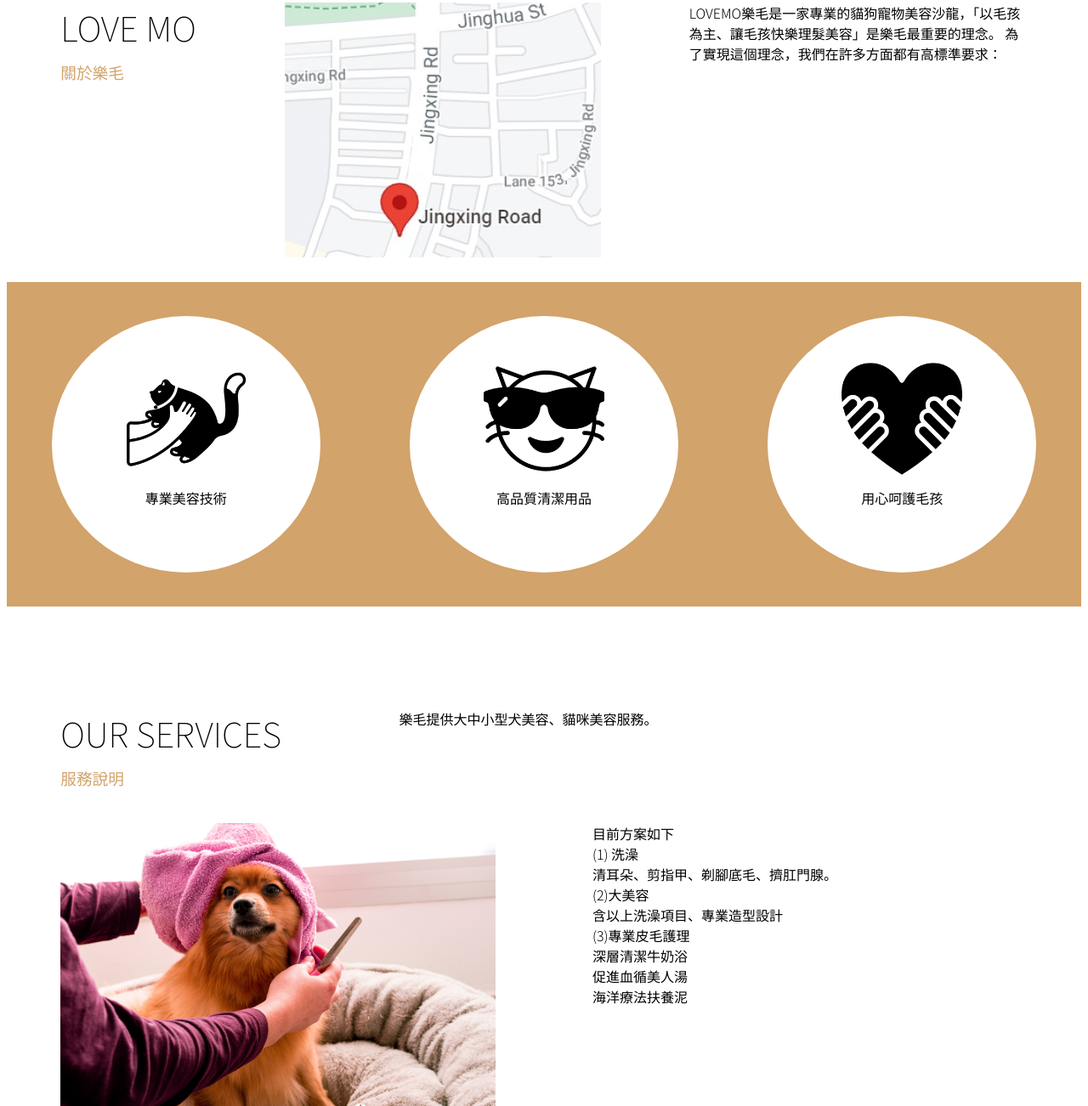
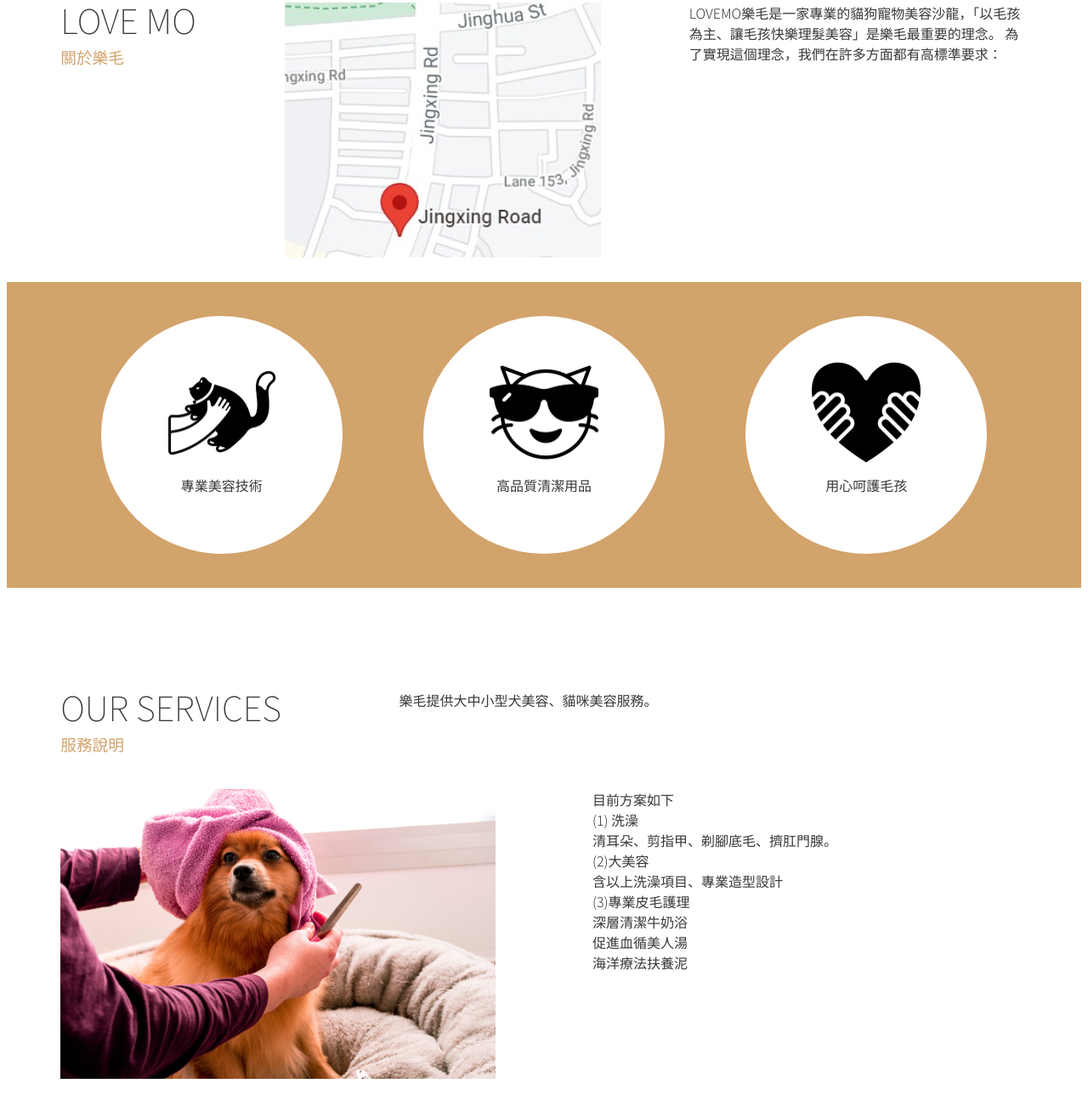
Before and after one commit to kristychaotw/LoveMo, a website: page index.html in a window 1280 px wide. Shown: the part 634-1936 px from the top of the page at 85% size. Drawn offline with Linux system fonts and the light colour scheme.

Commit message:
index alignment adust

```diff
--- a/index.html
+++ b/index.html
@@ -41,11 +41,14 @@
                 <h3>關於樂毛</h3>
             </div>
             <div class="imgbox mb-1"><img src="public/images/map.png" alt=""></div>
-            <div class="txtbox mb-1"><p>LOVEMO樂毛是一家專業的貓狗寵物美容沙龍，「以毛孩為主、讓毛孩快樂理髮美容」是樂毛最重要的理念。
-                為了實現這個理念，我們在許多方面都有高標準要求：</p></div>
+            <div class="txtbox mb-1">
+                <p>LOVEMO樂毛是一家專業的貓狗寵物美容沙龍，「以毛孩為主、讓毛孩快樂理髮美容」是樂毛最重要的理念。
+                    為了實現這個理念，我們在許多方面都有高標準要求：</p>
+            </div>
         </div>
         <div class="container-fluid">
             <div class="featurebox">
+                <div class="container">
                     <div class="f-item">
                         <div class="img"><img src="public/images/f1.png" alt="" class="w-100"></div>
                         <div class="text">專業美容技術</div>
@@ -57,6 +60,7 @@
                     <div class="f-item">
                         <div class="img"><img src="public/images/f3.png" alt="" class="w-100"></div>
                         <div class="text">用心呵護毛孩</div>
+                    </div>
                 </div>
             </div>
         </div>
@@ -73,7 +77,8 @@
         <div class="container">
             <div class="box" id="serbox">
                 <div class="imgbox mb-1"><img src="public/images/service.jpg" alt=""></div>
-                <div class="txtbox mb-1"><p>目前方案如下<br>
+                <div class="txtbox mb-1">
+                    <p>目前方案如下<br>
                         (1) 洗澡<br>
                         清耳朵、剪指甲、剃腳底毛、擠肛門腺。<br>
                         (2)大美容<br>
--- a/public/css/index.css
+++ b/public/css/index.css
@@ -36,6 +36,7 @@ li a {
 body {
     font-size: 16px;
     font-family: 'Noto Sans TC', sans-serif;
+    color:#373839
 }
 
 .mb-1 {
@@ -74,6 +75,8 @@ footer p {
 
 .container-fluid {
     width: 100%;
+    max-width: 1440px;
+    margin:auto;
 }
 
 /* 手機電腦共用 end */
@@ -83,6 +86,7 @@ footer p {
 .container {
     margin: auto;
     width: 90%;
+    max-width: 1140px;
     text-align: center;
 }
 
@@ -94,6 +98,7 @@ h2 {
     font-size: 2.5rem;
     padding-bottom: 10px;
     font-weight: 100;
+    line-height: 2.5rem;
 }
 
 h3 {
@@ -181,9 +186,11 @@ nav a {
 
 .featurebox {
     background-color: #d2a36b;
+    width: 100%;
     padding: 20px 0;
-    width: 100%;
 }
+
+
 
 .f-item {
     width: 70%;
@@ -328,11 +335,10 @@ button a::after {
     .imgbox,.txtbox {
         max-width: 35%;
     }
-
-    .featurebox {
+    .featurebox>.container{
+        align-items: center;
+        justify-content: space-around;
         display: flex;
-        justify-content: space-around;
-        align-items: center;
     }
 
     .f-item {
@@ -418,7 +424,8 @@ button a::after {
     }
 
     #cardslide{
-        max-width: 90%;
+        width: 90%;
+        max-width: 1140px;
         overflow: hidden;
         position: relative;
         padding-bottom: 60px;
@@ -426,7 +433,7 @@ button a::after {
 
     .card-group{
         width: calc(340px*6);
-        margin-left:-300px;
+        margin-left:-320px;
         display: flex;
         flex-wrap: wrap;
     }
```
Lines whose indentation alone changed are shown as unchanged.
